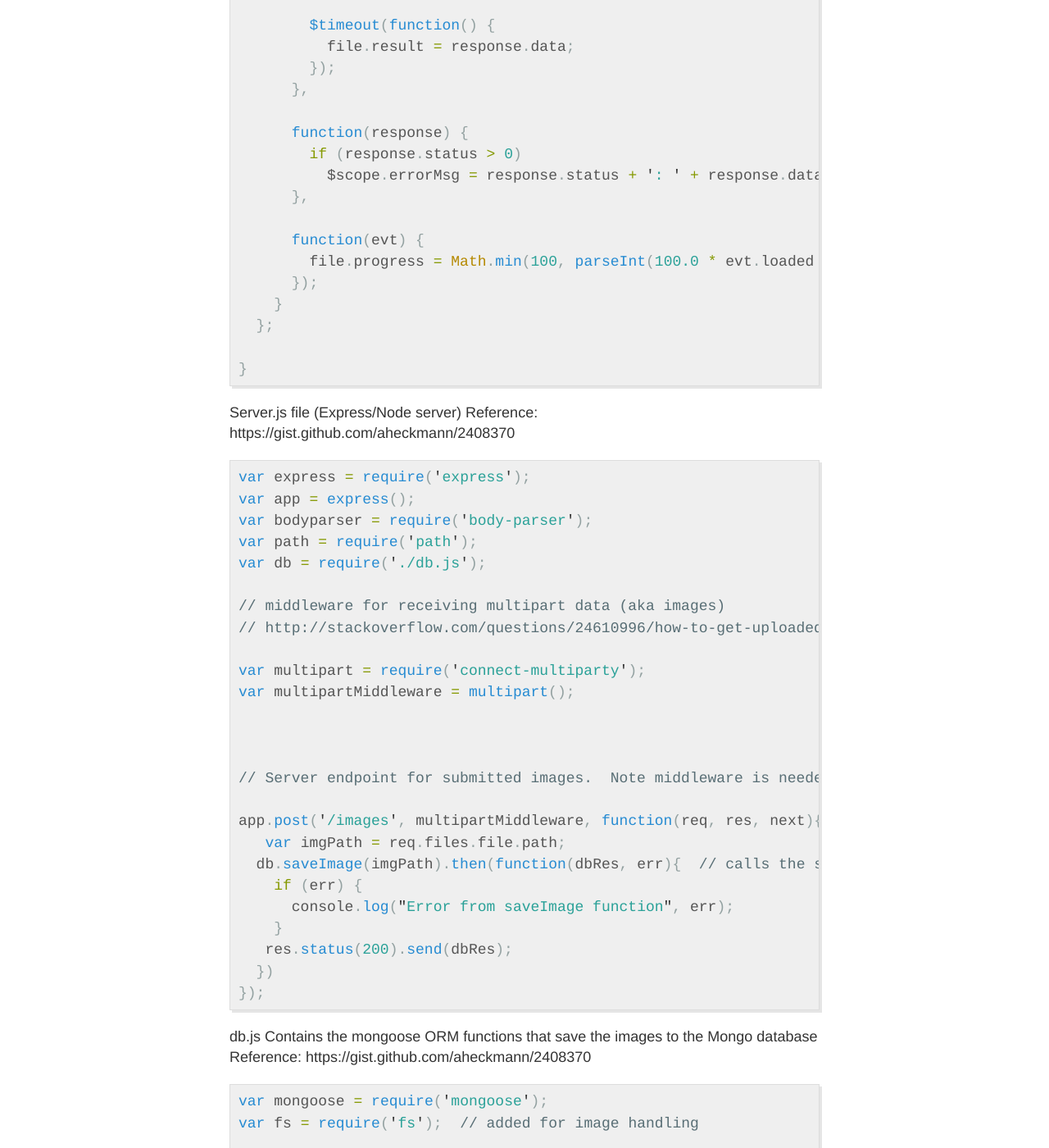
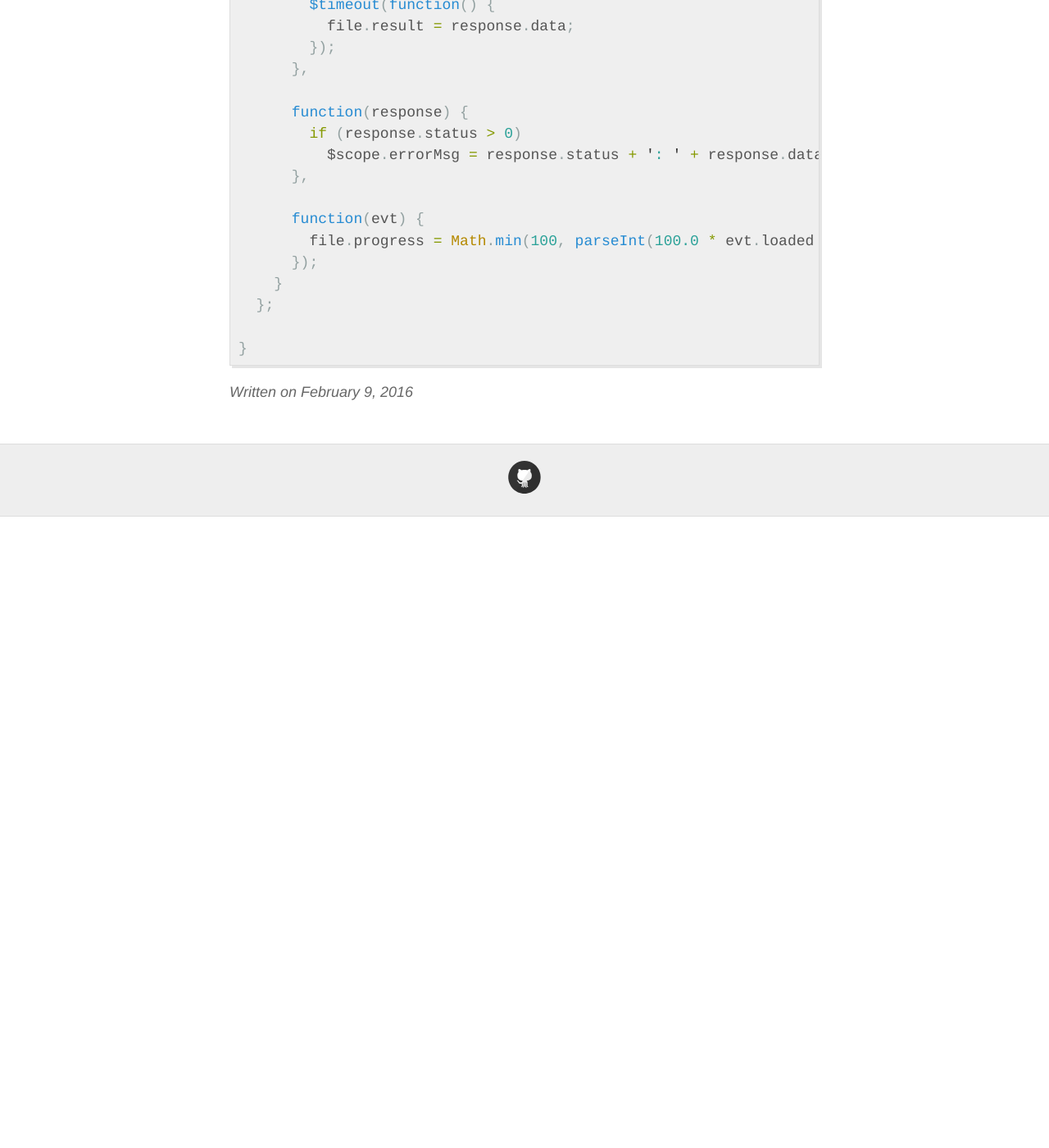
Before and after one commit to HarrisonA/HarrisonA.github.io, a Jekyll site: the page built from _posts/2016-2-9-4thPost.md, in a window 1280 px wide and 1400 px high, scrolled down 2240 px. Shown: the whole window at 82% size. Built offline with Jekyll 4.4.1, drawn with Linux system fonts in a browser that asks for light colours; Markdown is read by kramdown in place of the engine named in the settings; after the commit the page ends 2870 px from its top, so only the background shows below that; some of the changed text lies outside the part shown.

Commit message:
Blog post update.

```diff
--- a/_posts/2016-2-9-4thPost.md
+++ b/_posts/2016-2-9-4thPost.md
@@ -8,11 +8,11 @@ Here's a guide on uploading pictures using ng-upload from AngularJS based on my
 (Using the MEAN stack: Angular, Express, Node and MongoDB)
 
 
-HTML that allows the upload of a local image.
+HTML that allows the upload of a local image:
+reference: http://jsfiddle.net/danialfarid/0mz6ff9o/135/
 
 <br>
-HTML:
-reference: http://jsfiddle.net/danialfarid/0mz6ff9o/135/
+
 
 {% highlight HTML %}
 
@@ -25,13 +25,11 @@ reference: http://jsfiddle.net/danialfarid/0mz6ff9o/135/
           </button>
         </div>
 {% endhighlight %}
-Note: The attributes "ngf-max-height" "ngf-max-size" that allow you to set limits on image height and size.
-<br>
-In my example above: Once the pic is selected, "ngf-select" calls the function "uploadFiles" with the arguments (the selected file and invalid file message).
+Note: The attributes "ngf-max-height" "ngf-max-size" that allow you to set limits on image height and size. Once the pic is selected, "ngf-select" calls the function "uploadFiles" with the arguments (the selected file and a potential invalid file message).
 
 <br>
 <br>
-To Display the results of the file upload
+To Display the results of the file upload, add include the following in your HTML file:
 <br>
 {% highlight HTML %}
 
@@ -50,7 +48,7 @@ To Display the results of the file upload
 
 {% endhighlight %}
 
-
+<br>
 Angular controller code for the above HTML:
 
 reference: http://jsfiddle.net/danialfarid/0mz6ff9o/135/
@@ -110,104 +108,3 @@ function _arrayBufferToBase64( buffer ) {
 
 }
 {% endhighlight %}
-
-
-
-Server.js file (Express/Node server)
-Reference: https://gist.github.com/aheckmann/2408370
-
-
-{% highlight javascript %}
-
-var express = require('express');
-var app = express();
-var bodyparser = require('body-parser');
-var path = require('path');
-var db = require('./db.js');
-
-// middleware for receiving multipart data (aka images)
-// http://stackoverflow.com/questions/24610996/how-to-get-uploaded-file-in-node-js-express-app-using-angular-file-upload
-
-var multipart = require('connect-multiparty');
-var multipartMiddleware = multipart();
-
-
-
-// Server endpoint for submitted images.  Note middleware is needed to because the image data will be sent in multipart format
-
-app.post('/images', multipartMiddleware, function(req, res, next){
-   var imgPath = req.files.file.path;
-  db.saveImage(imgPath).then(function(dbRes, err){  // calls the saveImage function in the db.js file below
-    if (err) {
-      console.log("Error from saveImage function", err);
-    }
-   res.status(200).send(dbRes);
-  })
-});
-
-{% endhighlight %}
-
-
-
-db.js  Contains the mongoose ORM functions that save the images to the Mongo database
-Reference: https://gist.github.com/aheckmann/2408370
-
-{% highlight javascript %}
-
-
-var mongoose = require('mongoose');
-var fs = require('fs');  // added for image handling
-
-var db = mongoose.connection;
-var exports = module.exports;
-
-db.on('error', console.error.bind(console, 'connection error'));
-
-db.once('open', function() {
-  console.log('were connected');
-});
-
-
-/ Image handling
-// **********************************
-var ImageSchema = new mongoose.Schema({
-    img: { data: Buffer, contentType: String }
-});
-
-var Img = mongoose.model('Image', ImageSchema);
-
-
-exports.saveImage = function(imgPath){
-  // for now always remove all images
-  exports.removeAllImages();
-
-  var a = new Img;
-  a.img.data = fs.readFileSync(imgPath);
-  a.img.contentType = 'image/jpg';
-  return a.save(function (err, a) {
-    if (err) {
-      console.log("\n\n\nERROR saving image to the database.  Read below");
-      throw err;
-      console.log("\n\n\n");
-
-    }
-    console.error('saved img to mongo!!!!   :)');
-  })
-}
-
-exports.removeAllImages = function () {
-  // empty the collection of pics  (Remove this )
-  Img.remove(function (err) {
-    if (err) throw err;
-    console.error('removed all images from the DB');
-  });
-}
-
-
-{% endhighlight %}
-
-
-
-
-resources: StackOverFlow
- https://github.com/danialfarid/ng-file-upload#usage
```
